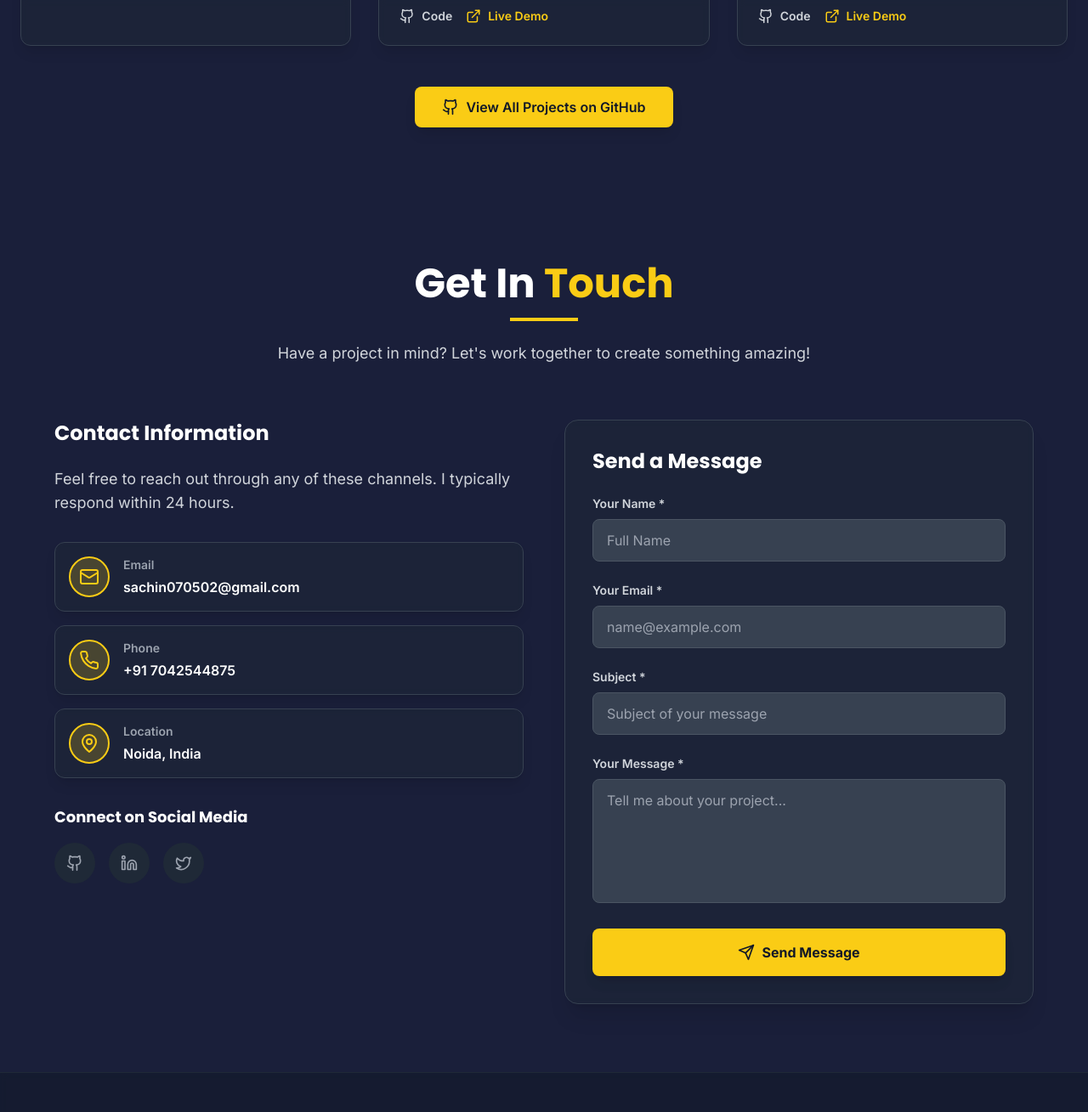
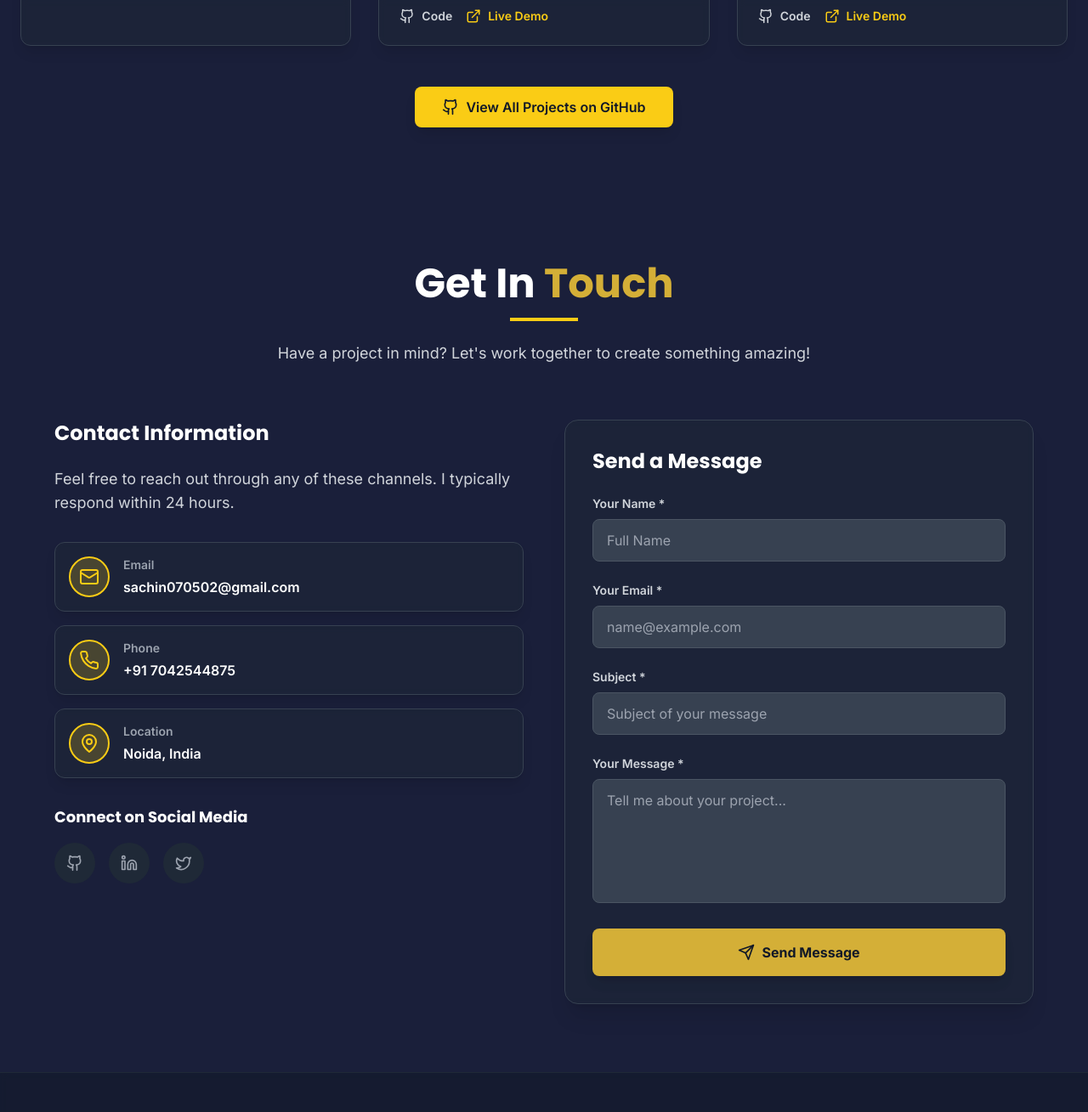
Before and after one commit to thesachin07/Portfolio, a Next.js app: page / in a window 1280 px wide. Shown: the part 3143-4452 px from the top of the page at 85% size. Built offline with nearby package versions, Linux system fonts and the light colour scheme.

Commit message:
Update styling  ContactSection

```diff
--- a/src/components/ContactSection.jsx
+++ b/src/components/ContactSection.jsx
@@ -67,7 +67,7 @@ export default function ContactSection({ darkMode }) {
         {/* Section Header */}
         <div className="text-center mb-16 animate-fadeIn">
           <h2 className={`text-4xl md:text-5xl font-bold mb-4 ${darkMode ? 'text-white' : 'text-gray-900'}`}>
-            Get In <span className="text-yellow-400">Touch</span>
+            Get In <span className="text-[#D4AF37]">Touch</span>
           </h2>
           <div className="w-20 h-1 bg-yellow-400 mx-auto mb-6"></div>
           <p className={`text-lg ${darkMode ? 'text-gray-300' : 'text-gray-600'} max-w-2xl mx-auto`}>
@@ -87,7 +87,6 @@ export default function ContactSection({ darkMode }) {
               </p>
             </div>
 
-            {/* Contact Cards */}
             <div className="space-y-4">
               {contactInfo.map((info, index) => {
                 const Icon = info.icon;
@@ -115,7 +114,6 @@ export default function ContactSection({ darkMode }) {
               })}
             </div>
 
-            {/* Social Links */}
             <div>
               <h4 className={`text-lg font-bold mb-4 ${darkMode ? 'text-white' : 'text-gray-900'}`}>
                 Connect on Social Media
@@ -130,7 +128,7 @@ export default function ContactSection({ darkMode }) {
                       target="_blank"
                       rel="noopener noreferrer"
                       aria-label={social.label}
-                      className={`w-12 h-12 rounded-full ${darkMode ? 'bg-gray-800 hover:bg-gray-700' : 'bg-gray-100 hover:bg-gray-200'} flex items-center justify-center ${darkMode ? 'text-gray-400 hover:text-yellow-400' : 'text-gray-600 hover:text-yellow-400'} transition-all duration-300 hover:scale-110`}
+                      className={`w-12 h-12 rounded-full ${darkMode ? 'bg-gray-800 hover:bg-gray-700' : 'bg-gray-100 hover:bg-gray-200'} flex items-center justify-center ${darkMode ? 'text-gray-400 hover:text-[#D4AF37]' : 'text-gray-600 hover:text-[#D4AF37]'} transition-all duration-300 hover:scale-110`}
                     >
                       <Icon size={20} />
                     </a>
@@ -140,14 +138,12 @@ export default function ContactSection({ darkMode }) {
             </div>
           </div>
 
-          {/* Contact Form */}
           <div className={`p-8 rounded-2xl ${darkMode ? 'bg-gray-800/50' : 'bg-white'} backdrop-blur-sm border ${darkMode ? 'border-gray-700' : 'border-gray-200'} shadow-xl`}>
             <h3 className={`text-2xl font-bold mb-6 ${darkMode ? 'text-white' : 'text-gray-900'}`}>
               Send a Message
             </h3>
 
             <form onSubmit={handleSubmit} className="space-y-6">
-              {/* Name Input */}
               <div>
                 <label className={`block text-sm font-semibold mb-2 ${darkMode ? 'text-gray-300' : 'text-gray-700'}`}>
                   Your Name *
@@ -163,7 +159,6 @@ export default function ContactSection({ darkMode }) {
                 />
               </div>
 
-              {/* Email Input */}
               <div>
                 <label className={`block text-sm font-semibold mb-2 ${darkMode ? 'text-gray-300' : 'text-gray-700'}`}>
                   Your Email *
@@ -179,7 +174,6 @@ export default function ContactSection({ darkMode }) {
                 />
               </div>
 
-              {/* Subject Input */}
               <div>
                 <label className={`block text-sm font-semibold mb-2 ${darkMode ? 'text-gray-300' : 'text-gray-700'}`}>
                   Subject *
@@ -195,7 +189,6 @@ export default function ContactSection({ darkMode }) {
                 />
               </div>
 
-              {/* Message Textarea */}
               <div>
                 <label className={`block text-sm font-semibold mb-2 ${darkMode ? 'text-gray-300' : 'text-gray-700'}`}>
                   Your Message *
@@ -211,11 +204,10 @@ export default function ContactSection({ darkMode }) {
                 ></textarea>
               </div>
 
-              {/* Submit Button */}
               <button
                 type="submit"
                 disabled={formStatus === 'sending'}
-                className={`w-full flex items-center justify-center gap-2 px-8 py-4 bg-yellow-400 text-gray-900 font-bold rounded-lg hover:bg-yellow-300 transition-all duration-300 shadow-lg hover:shadow-xl disabled:opacity-50 disabled:cursor-not-allowed ${formStatus === 'sending' ? 'scale-95' : 'hover:scale-105'}`}
+                className={`w-full flex items-center justify-center gap-2 px-8 py-4 bg-[#D4AF37] text-gray-900 font-bold rounded-lg hover:bg-yellow-300 transition-all duration-300 shadow-lg hover:shadow-xl disabled:opacity-50 disabled:cursor-not-allowed ${formStatus === 'sending' ? 'scale-95' : 'hover:scale-105'}`}
               >
                 {formStatus === 'sending' ? (
                   <>
@@ -234,7 +226,6 @@ export default function ContactSection({ darkMode }) {
                 )}
               </button>
 
-              {/* Success Message */}
               {formStatus === 'success' && (
                 <div className="p-4 bg-green-500/20 border border-green-500 rounded-lg text-green-500 text-center font-semibold animate-fadeIn">
                   Thank you! I&apos;ll get back to you soon.
```
